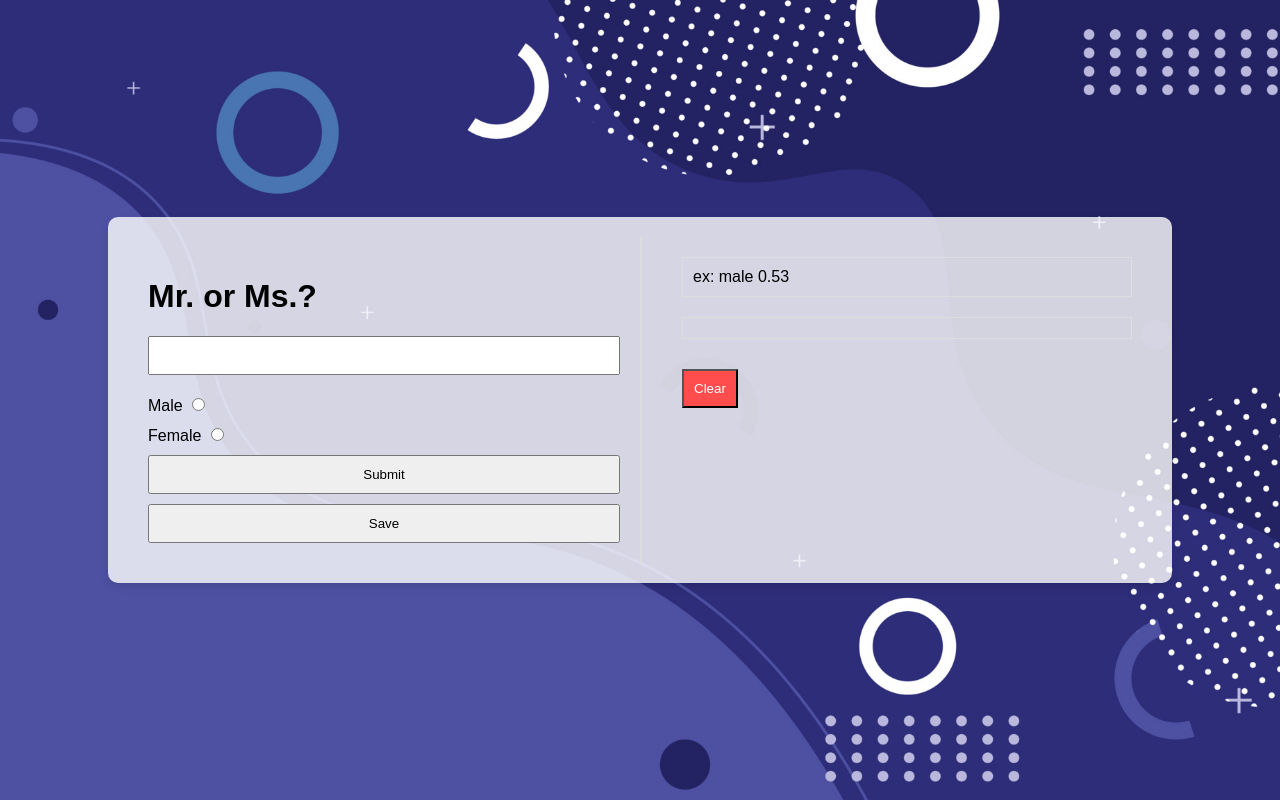
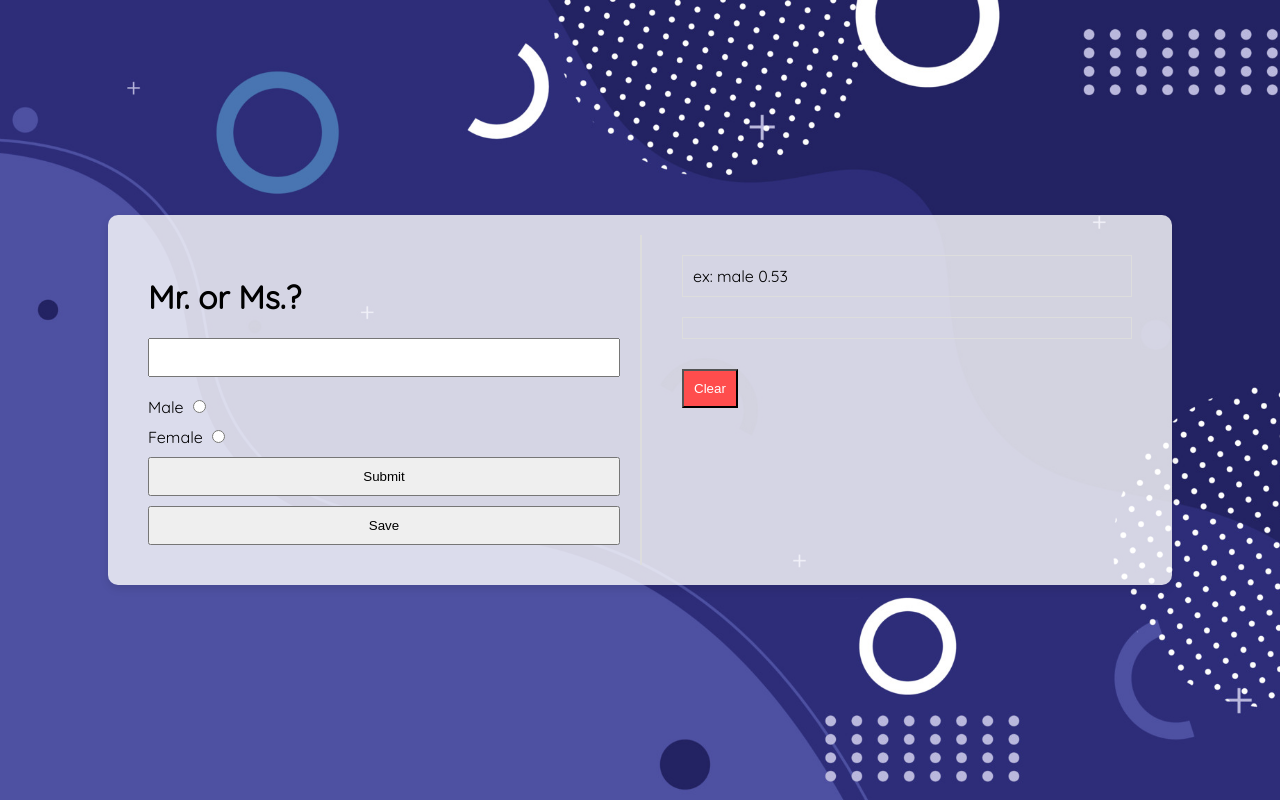
Before and after one commit to IAmirKhani/MrMsResolver, a plain HTML site: page index.html in a window 1280 px wide. Drawn offline with Linux system fonts and the light colour scheme.

Commit message:
add Quicksand font

```diff
--- a/styles.css
+++ b/styles.css
@@ -1,6 +1,14 @@
+/* Define the Quicksand font */
+@font-face {
+  font-family: 'Quicksand';
+  src: url('Quicksand/static/Quicksand-Regular.ttf') format('truetype');
+  font-weight: normal;
+  font-style: normal;
+}
+
 /* body styling */
 body {
-  font-family: Arial, sans-serif;
+  font-family: 'Quicksand';
   margin: 0;
   padding: 0;
   display: flex; /* Use Flexbox for layout */
```
Also changed, not shown: Quicksand/OFL.txt (added), Quicksand/Quicksand-VariableFont_wght.ttf (added), Quicksand/README.txt (added), Quicksand/static/Quicksand-Bold.ttf (added), Quicksand/static/Quicksand-Light.ttf (added), Quicksand/static/Quicksand-Medium.ttf (added), Quicksand/static/Quicksand-Regular.ttf (added), Quicksand/static/Quicksand-SemiBold.ttf (added).
